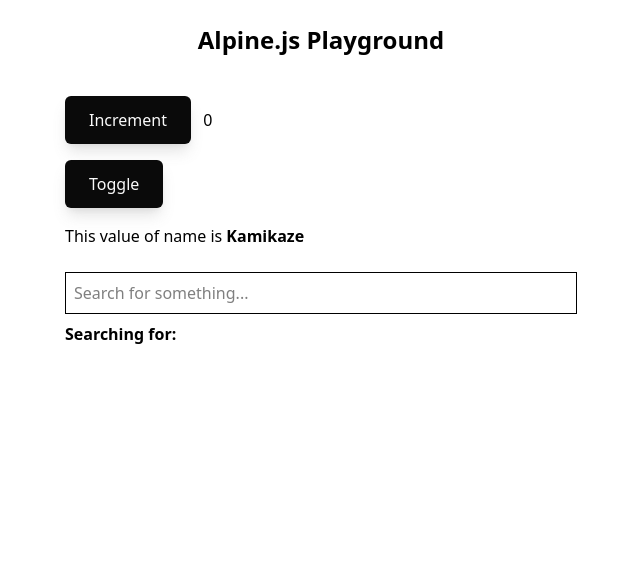
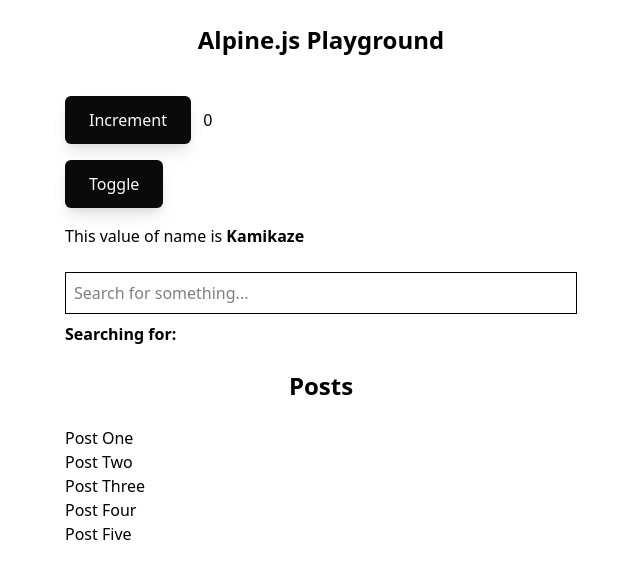
Before and after one commit to Konradx3/alpine-playground, a plain HTML site: page index.html in a window 1280 px wide. Shown: the whole page, without its empty margins (319-959 px from the left). Drawn offline with nearby package versions, Linux system fonts and the light colour scheme.

Commit message:
Feature: for loop, x-for

```diff
--- a/index.html
+++ b/index.html
@@ -37,7 +37,14 @@
     <div x-data="{
         open: false,
         name: 'Kamikaze',
-        search: ''
+        search: '',
+        posts: [
+            {title: 'Post One'},
+            {title: 'Post Two'},
+            {title: 'Post Three'},
+            {title: 'Post Four'},
+            {title: 'Post Five'}
+        ]
     }">
         <!--  x-on -->
         <button
@@ -75,6 +82,12 @@
                 Template based on a condition
             </div>
         </template>
+
+        <!--  x-for -->
+        <h3 class="text-2xl text-center font-bold py-6">Posts</h3>
+        <template x-for="post in posts">
+            <div x-text="post.title"></div>
+        </template>
     </div>
 </main>
 </body>
```
